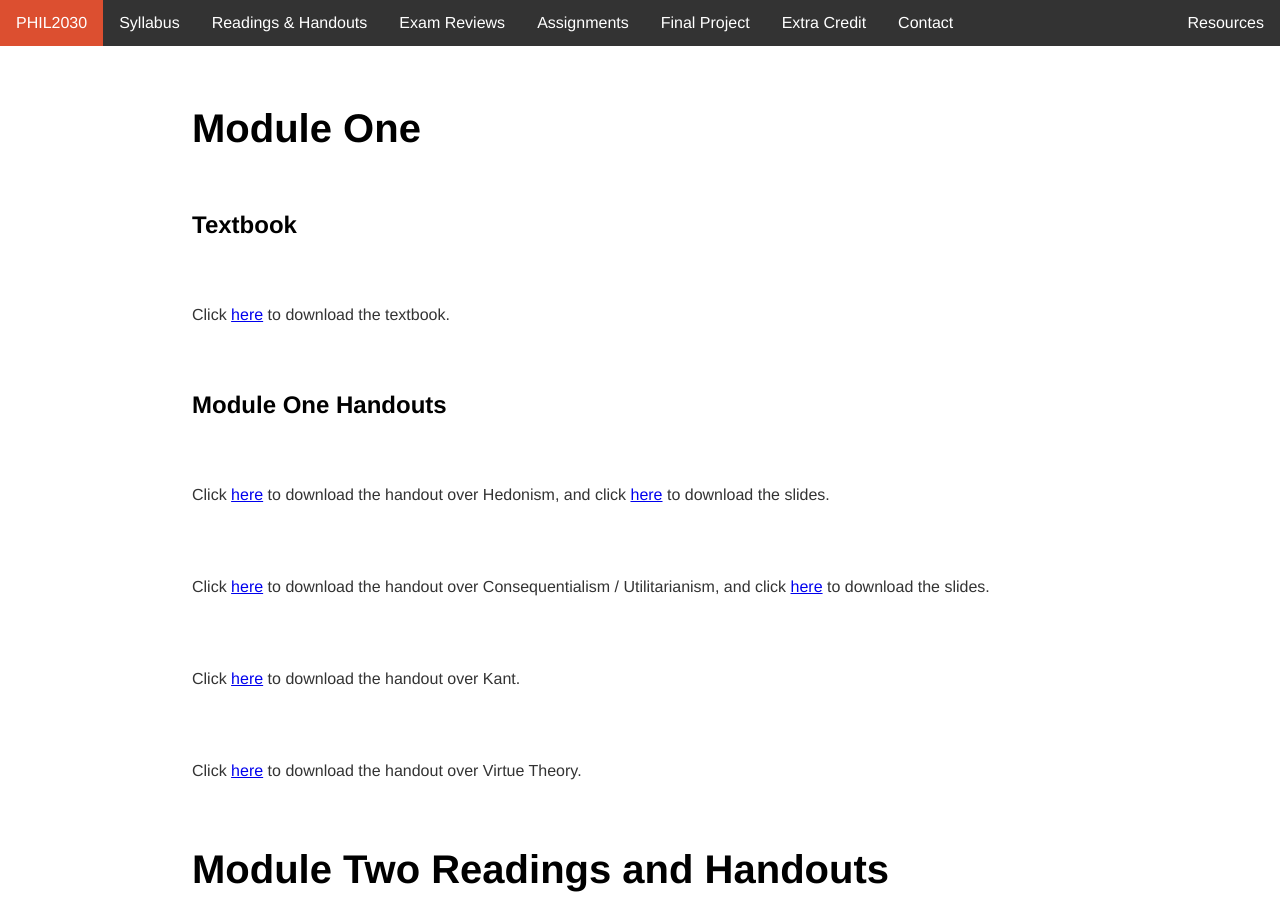
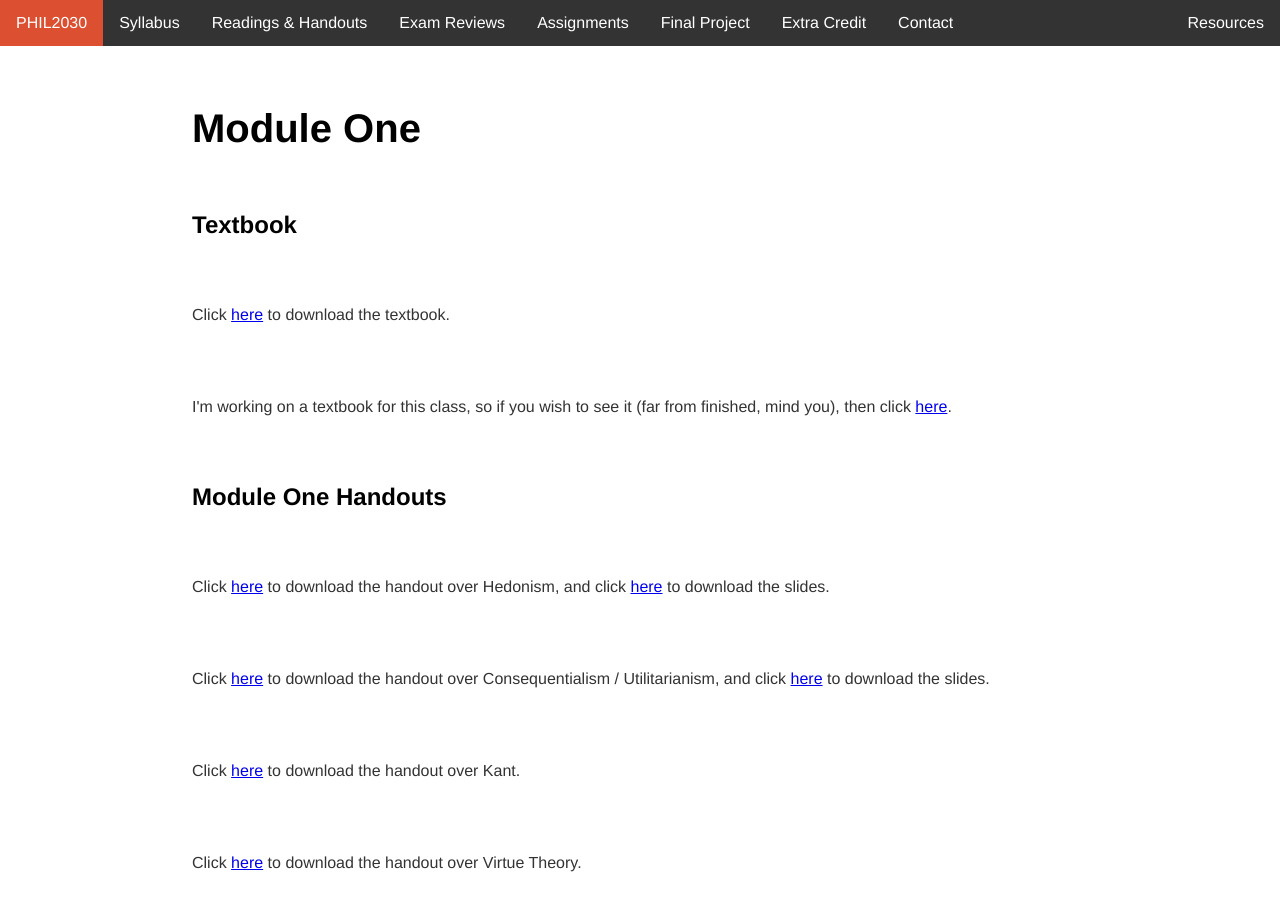
Before and after one commit to kevinjpatton/kevinjpatton.github.io, a Jekyll site: the page built from teaching/phil_2030/readings/index.html, in a window 1280 px wide and 900 px high. Built offline with Jekyll 4.4.1, drawn with Linux system fonts in a browser that asks for light colours; Markdown is read by kramdown in place of the engine named in the settings.

Commit message:
Update index.html

```diff
--- a/teaching/phil_2030/readings/index.html
+++ b/teaching/phil_2030/readings/index.html
@@ -5,6 +5,7 @@ title: PHIL2030 - Readings
 <h1>Module One</h1>
 <h2>Textbook</h2>
 <p>Click <a href="/banda/Russ Shafer-Landau - Fundamentals of Ethics .pdf" target="_blank">here</a> to download the textbook.</p>
+<p>I'm working on a textbook for this class, so if you wish to see it (far from finished, mind you), then click <a href="/teaching/phil_2030/readings/Draft - 2030 Textbook.pdf" target="_blank">here</a>.</p>
 
 <h2>Module One Handouts</h2>
 <p>Click <a href="/teaching/phil_2030/Handout - Hedonism.pdf" target="_blank">here</a> to download the handout over Hedonism, and click <a href="/teaching/phil_2030/Module 1 - Hedonism.pdf" target="_blank">here</a> to download the slides.
```
